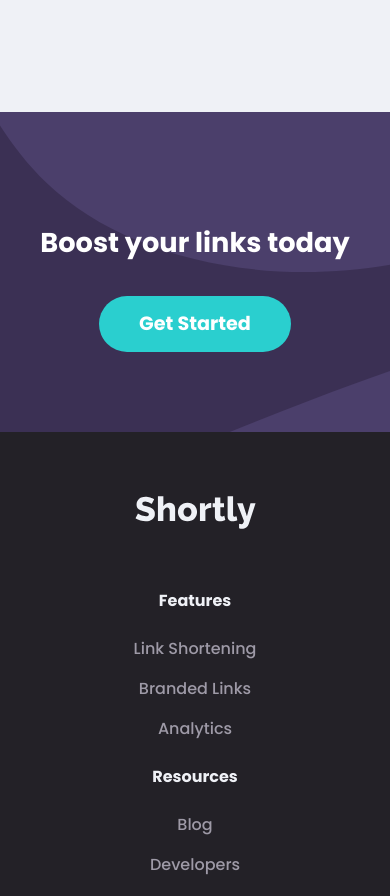
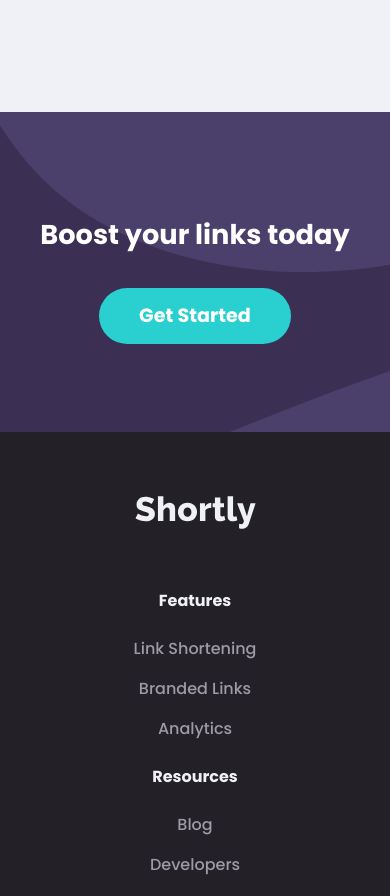
Before and after one commit to penguinboots/url-shortener, a React (Vite) app: page / in a window 390 px wide. Shown: the part 2456-3352 px from the top of the page. Built offline with nearby package versions, Linux system fonts and the light colour scheme.

Commit message:
adjust mobile margins

```diff
--- a/src/App.scss
+++ b/src/App.scss
@@ -765,7 +765,7 @@ button {
     justify-content: center;
     background-size: cover;
     height: 20rem;
-    padding: 2rem 0;
+    padding: 2rem 0 3rem 0;
     h2 {
       font-size: 1.7rem;
     }
```
